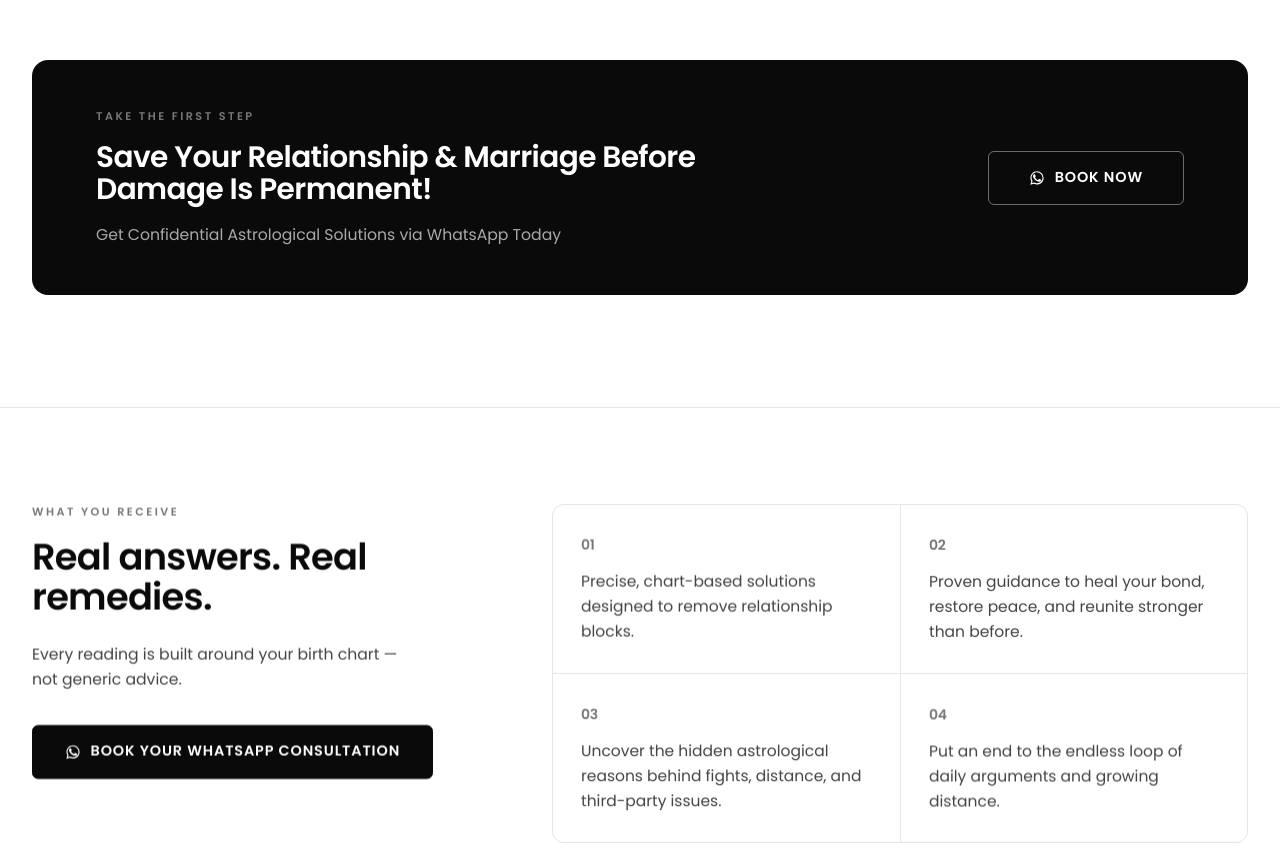
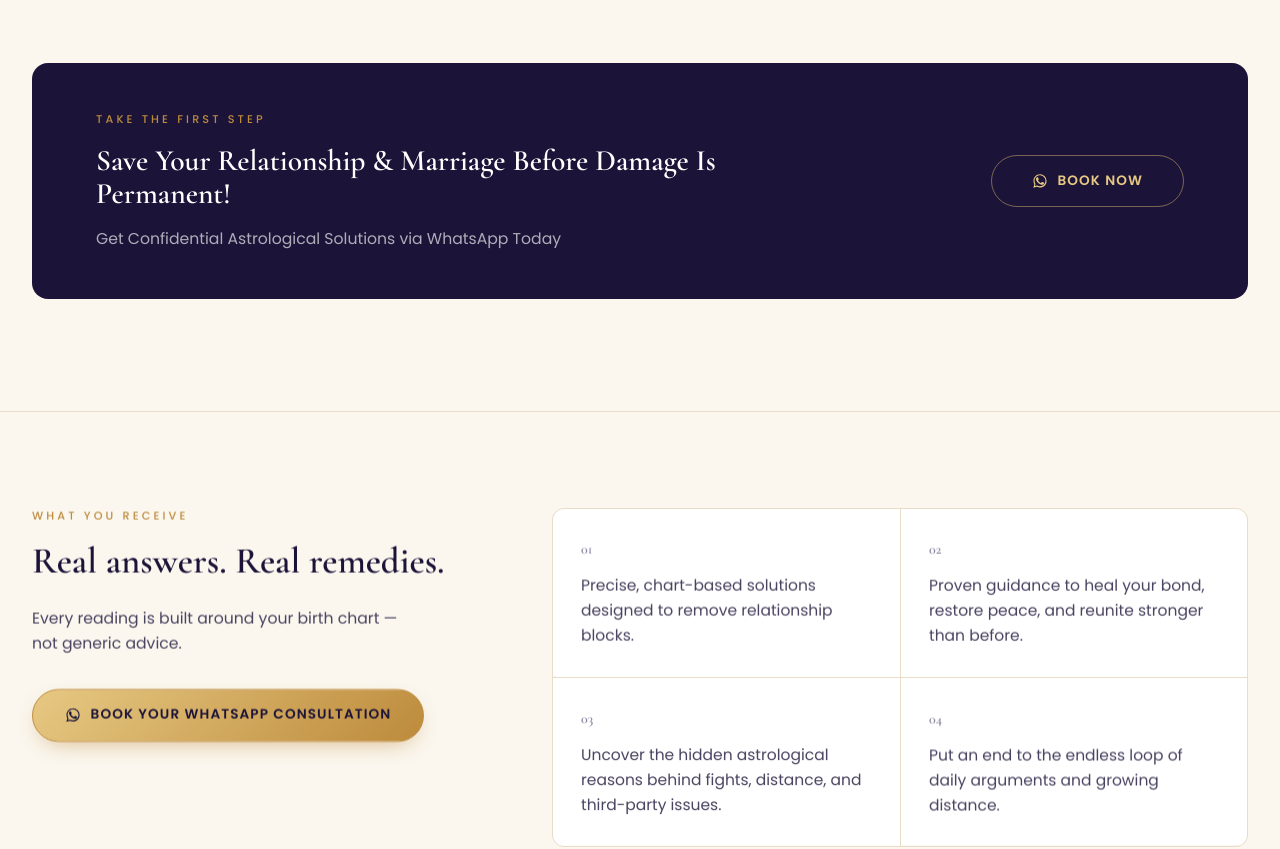
Before and after one commit to ruchit2122/Landing-Page, a Next.js app: page / in a window 1280 px wide. Shown: the part 455-1304 px from the top of the page. Built offline with nearby package versions, Linux system fonts and the light colour scheme.

Commit message:
astrology.

```diff
--- a/app/globals.css
+++ b/app/globals.css
@@ -1,4 +1,4 @@
-@import url('https://fonts.googleapis.com/css2?family=Poppins:wght@300;400;500;600;700&display=swap');
+@import url('https://fonts.googleapis.com/css2?family=Cormorant+Garamond:wght@400;500;600;700&family=Poppins:wght@300;400;500;600&display=swap');
 
 @tailwind base;
 @tailwind components;
@@ -6,15 +6,24 @@
 
 :root {
   --font-sans: 'Poppins';
+  --font-serif: 'Cormorant Garamond';
 
-  --c-ink: #0a0a0a;
-  --c-body: #444444;
-  --c-muted: #777777;
-  --c-line: #e6e6e6;
-  --c-line-soft: #f0f0f0;
-  --c-bg: #ffffff;
-  --c-bg-alt: #fafafa;
-  --c-dark: #0a0a0a;
+  /* Cosmic / Vedic palette */
+  --c-ink: #1c1338;          /* deep indigo night */
+  --c-body: #4a4360;         /* muted violet-grey text */
+  --c-muted: #8a83a0;        /* soft lavender-grey */
+  --c-line: #e7ddc9;         /* warm parchment line */
+  --c-line-soft: #f2ead9;
+  --c-bg: #fbf7ef;           /* cream / parchment */
+  --c-bg-alt: #f6efe1;
+  --c-dark: #120c2b;         /* night sky */
+  --c-dark-2: #1c1442;       /* lighter night */
+
+  /* Sacred gold / saffron accents */
+  --c-gold: #bd8b3c;
+  --c-gold-soft: #d8b872;
+  --c-gold-bright: #e7c983;
+  --c-saffron: #d98a3d;
 }
 
 * {
@@ -39,25 +48,47 @@ body {
 /* ---------- Type ---------- */
 
 .display {
-  font-family: var(--font-sans), sans-serif;
+  font-family: var(--font-serif), 'Times New Roman', serif;
   font-weight: 600;
-  letter-spacing: -0.02em;
-  line-height: 1.1;
+  letter-spacing: 0;
+  line-height: 1.12;
 }
 
 .eyebrow {
   font-family: var(--font-sans), sans-serif;
   text-transform: uppercase;
-  letter-spacing: 0.22em;
+  letter-spacing: 0.28em;
   font-size: 0.7rem;
-  font-weight: 600;
-  color: var(--c-muted);
+  font-weight: 500;
+  color: var(--c-gold);
+}
+
+.eyebrow-mark {
+  display: inline-flex;
+  align-items: center;
+  gap: 0.6rem;
+}
+
+.eyebrow-mark::before,
+.eyebrow-mark::after {
+  content: '';
+  height: 1px;
+  width: 1.6rem;
+  background: linear-gradient(90deg, transparent, var(--c-gold-soft));
+}
+
+.eyebrow-mark::after {
+  background: linear-gradient(90deg, var(--c-gold-soft), transparent);
 }
 
 .hairline {
   height: 1px;
   width: 100%;
   background: var(--c-line);
+}
+
+.gold-text {
+  color: var(--c-gold);
 }
 
 /* ---------- Buttons ---------- */
@@ -68,23 +99,25 @@ body {
   justify-content: center;
   gap: 0.6rem;
   padding: 0.95rem 2rem;
-  border-radius: 6px;
+  border-radius: 999px;
   font-family: var(--font-sans), sans-serif;
   font-weight: 600;
-  font-size: 0.9rem;
-  letter-spacing: 0.06em;
+  font-size: 0.85rem;
+  letter-spacing: 0.08em;
   text-transform: uppercase;
-  color: #ffffff;
-  background: var(--c-ink);
-  border: 1px solid var(--c-ink);
-  transition: background 0.2s ease, color 0.2s ease, transform 0.2s ease;
+  color: #1c1338;
+  background: linear-gradient(135deg, var(--c-gold-bright), var(--c-gold));
+  border: 1px solid var(--c-gold);
+  box-shadow: 0 8px 24px -10px rgba(189, 139, 60, 0.7);
+  transition: transform 0.2s ease, box-shadow 0.2s ease, filter 0.2s ease;
   text-decoration: none;
   cursor: pointer;
 }
 
 .btn-primary:hover {
-  background: #262626;
-  transform: translateY(-1px);
+  transform: translateY(-2px);
+  filter: brightness(1.05);
+  box-shadow: 0 12px 30px -10px rgba(189, 139, 60, 0.8);
 }
 
 .btn-outline {
@@ -93,24 +126,25 @@ body {
   justify-content: center;
   gap: 0.6rem;
   padding: 0.95rem 2rem;
-  border-radius: 6px;
+  border-radius: 999px;
   font-family: var(--font-sans), sans-serif;
   font-weight: 600;
-  font-size: 0.9rem;
-  letter-spacing: 0.06em;
+  font-size: 0.85rem;
+  letter-spacing: 0.08em;
   text-transform: uppercase;
-  color: #ffffff;
+  color: var(--c-gold-bright);
   background: transparent;
-  border: 1px solid rgba(255, 255, 255, 0.4);
-  transition: background 0.2s ease, border-color 0.2s ease;
+  border: 1px solid rgba(216, 184, 114, 0.5);
+  transition: background 0.2s ease, border-color 0.2s ease, transform 0.2s ease;
   text-decoration: none;
   cursor: pointer;
 }
 
 .btn-outline:hover {
-  background: #ffffff;
-  color: var(--c-ink);
-  border-color: #ffffff;
+  background: linear-gradient(135deg, var(--c-gold-bright), var(--c-gold));
+  color: #1c1338;
+  border-color: var(--c-gold-bright);
+  transform: translateY(-2px);
 }
 
 /* ---------- Cards ---------- */
@@ -118,12 +152,62 @@ body {
 .card {
   background: var(--c-bg);
   border: 1px solid var(--c-line);
-  border-radius: 10px;
-  transition: border-color 0.2s ease;
+  border-radius: 14px;
+  box-shadow: 0 1px 0 rgba(255, 255, 255, 0.6) inset;
+  transition: border-color 0.25s ease, box-shadow 0.25s ease, transform 0.25s ease;
 }
 
 .card:hover {
-  border-color: #cccccc;
+  border-color: var(--c-gold-soft);
+  box-shadow: 0 18px 40px -24px rgba(28, 19, 56, 0.35);
+  transform: translateY(-3px);
+}
+
+/* ---------- Celestial decorations ---------- */
+
+.starfield {
+  position: absolute;
+  inset: 0;
+  overflow: hidden;
+  pointer-events: none;
+}
+
+.starfield::before,
+.starfield::after {
+  content: '';
+  position: absolute;
+  inset: 0;
+  background-image:
+    radial-gradient(1.5px 1.5px at 20% 30%, rgba(231, 201, 131, 0.9), transparent),
+    radial-gradient(1px 1px at 70% 20%, rgba(255, 255, 255, 0.7), transparent),
+    radial-gradient(1.5px 1.5px at 40% 70%, rgba(216, 184, 114, 0.8), transparent),
+    radial-gradient(1px 1px at 85% 60%, rgba(255, 255, 255, 0.6), transparent),
+    radial-gradient(1.5px 1.5px at 60% 85%, rgba(231, 201, 131, 0.7), transparent),
+    radial-gradient(1px 1px at 10% 80%, rgba(255, 255, 255, 0.55), transparent),
+    radial-gradient(1px 1px at 90% 35%, rgba(216, 184, 114, 0.6), transparent);
+}
+
+.starfield::after {
+  animation: twinkle 5s ease-in-out infinite alternate;
+  opacity: 0.5;
+}
+
+@keyframes twinkle {
+  from { opacity: 0.3; }
+  to { opacity: 0.8; }
+}
+
+.rotate-slow {
+  animation: spin 90s linear infinite;
+  transform-origin: center;
+}
+
+@keyframes spin {
+  to { transform: rotate(360deg); }
+}
+
+.glow-ring {
+  box-shadow: 0 0 0 1px rgba(216, 184, 114, 0.35), 0 0 40px -8px rgba(216, 184, 114, 0.4);
 }
 
 /* ---------- Reveal Animation ---------- */
@@ -148,19 +232,20 @@ body {
     scroll-behavior: auto !important;
   }
   .reveal { opacity: 1; transform: none; }
+  .rotate-slow { animation: none !important; }
 }
 
 /* ---------- Scrollbar ---------- */
 
 ::-webkit-scrollbar { width: 10px; }
-::-webkit-scrollbar-track { background: #f5f5f5; }
+::-webkit-scrollbar-track { background: var(--c-bg-alt); }
 ::-webkit-scrollbar-thumb {
-  background: #cccccc;
+  background: var(--c-gold-soft);
   border-radius: 999px;
-  border: 3px solid #f5f5f5;
+  border: 3px solid var(--c-bg-alt);
 }
 
 ::selection {
-  background: #0a0a0a;
-  color: #ffffff;
+  background: var(--c-gold);
+  color: #1c1338;
 }
--- a/tailwind.config.js
+++ b/tailwind.config.js
@@ -7,12 +7,16 @@ module.exports = {
   theme: {
     extend: {
       colors: {
-        ink: "#0a0a0a",
-        body: "#444444",
-        muted: "#777777",
+        ink: "#1c1338",
+        body: "#4a4360",
+        muted: "#8a83a0",
+        gold: "#bd8b3c",
+        "gold-soft": "#d8b872",
+        "gold-bright": "#e7c983",
       },
       fontFamily: {
         sans: ["var(--font-sans)", "Poppins", "sans-serif"],
+        serif: ["var(--font-serif)", "Cormorant Garamond", "serif"],
       },
     },
   },
```
